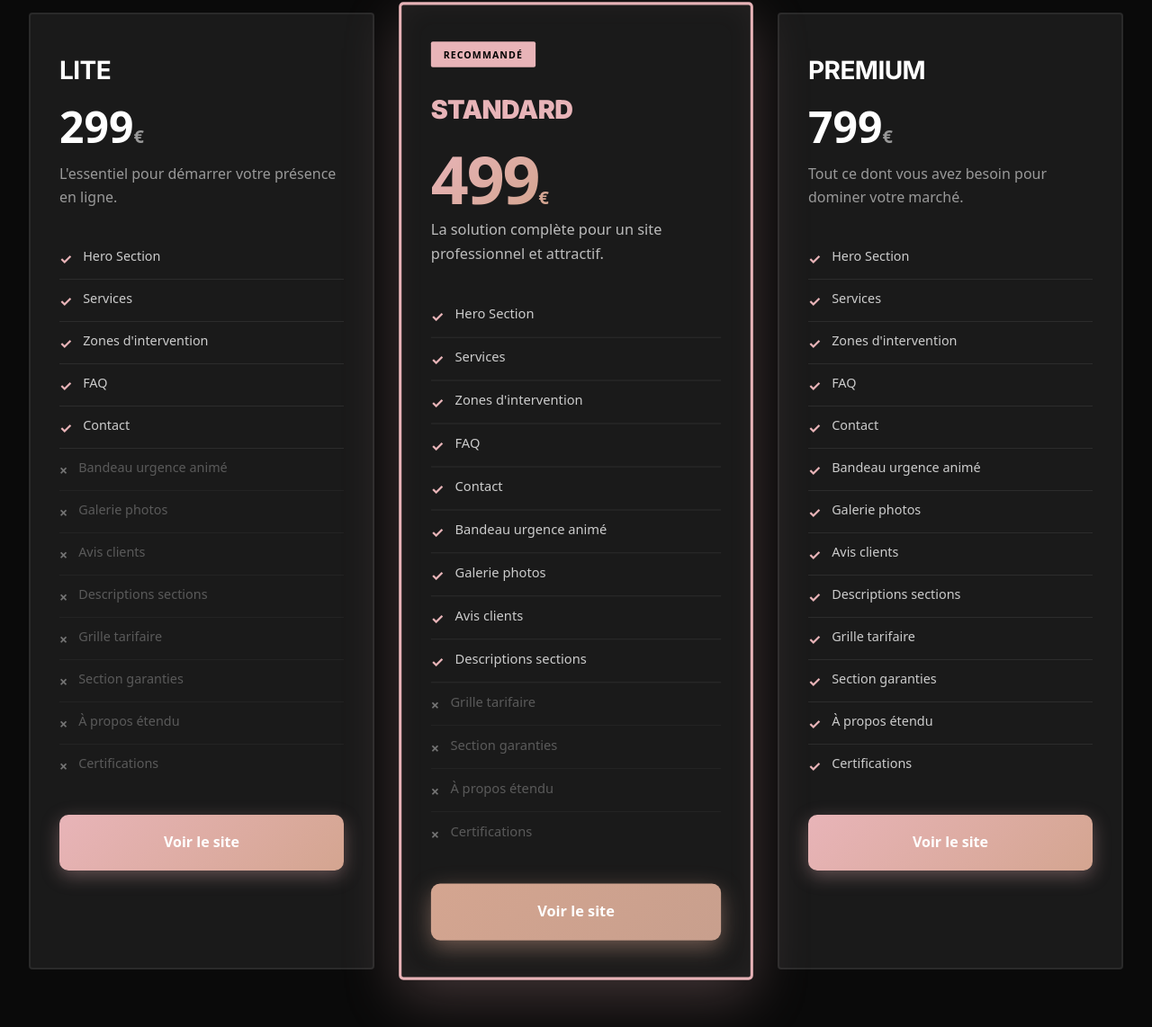
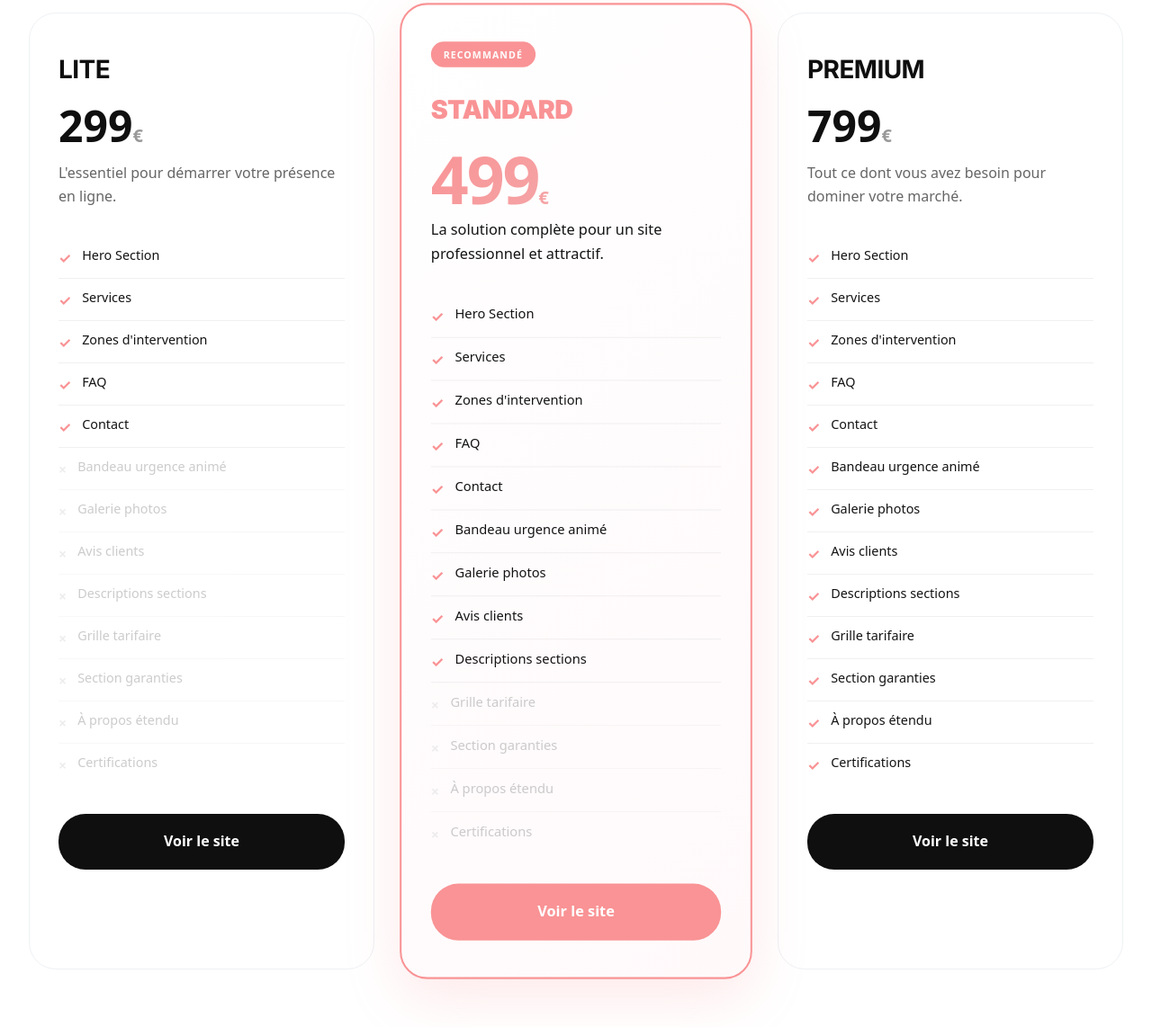
Before and after one commit to saifmiahpro/eleventy-service-starter, an Eleventy site: page src/offres.njk in a window 1280 px wide. Shown: the part 313-1455 px from the top of the page at 90% size. Built offline with nearby package versions, Linux system fonts and the light colour scheme; Eleventy itself is replaced by a stand-in of ours; files that its build step writes are made by us from their sources.

Commit message:
🎨 design: Palette de couleurs tekna.studio officielle
✨ Couleurs exactes de tekna.studio:
- Background blanc (#FFFFFF) au lieu de noir
- Navbar blanche avec backdrop-blur
- Rose pêche principal (#F99395) pour brand et accents
- Texte noir (#0F0F0F, #141414) au lieu de blanc
- Gris neutres (#666, #999, #EEF1F4)

💎 Elements adaptés:
- Border-radius 30px (arrondis comme le site)
- Cards blanches avec border #EEF1F4
- Featured card: border rose + gradient blanc→rose pâle
- Checkmarks roses (#F99395)
- Bouton noir avec hover rose
- Featured button: rose direct

🎯 Cohérence totale:
- Même palette que tekna.studio
- Même arrondis (30px)
- Même poids de fonts
- Design unifié avec site principal

✅ Identité visuelle 100% cohérente

```diff
--- a/src/offres.njk
+++ b/src/offres.njk
@@ -10,7 +10,7 @@ permalink: /offres/
 
 <style>
   body {
-    background: #0a0a0a;
+    background: #FFFFFF;
   }
 
   .offers-page {
@@ -20,9 +20,9 @@ permalink: /offres/
   }
 
   .navbar {
-    background: rgba(26,26,26,0.95);
+    background: rgba(255,255,255,0.95);
     backdrop-filter: blur(10px);
-    border-bottom: 1px solid #2a2a2a;
+    border-bottom: 1px solid #eee;
     padding: 1rem 1.5rem;
     margin-bottom: 2rem;
     position: sticky;
@@ -40,7 +40,7 @@ permalink: /offres/
   }
 
   .navbar-brand {
-    color: #E8B4B8;
+    color: #F99395;
     font-family: 'Inter', -apple-system, BlinkMacSystemFont, sans-serif;
     font-size: 1.5rem;
     font-weight: 900;
@@ -48,9 +48,9 @@ permalink: /offres/
   }
 
   .navbar-tagline {
-    color: #999;
+    color: #666;
     font-size: 0.7rem;
-    font-weight: 600;
+    font-weight: 500;
     text-transform: uppercase;
     letter-spacing: 0.05em;
     text-align: right;
@@ -68,14 +68,14 @@ permalink: /offres/
     margin-bottom: 0.75rem;
     line-height: 1.1;
     letter-spacing: -0.03em;
-    color: #FFFFFF;
+    color: #0F0F0F;
     text-transform: uppercase;
   }
 
   .hero-offers .subtitle {
     font-size: 1rem;
-    color: #999;
-    font-weight: 500;
+    color: #666;
+    font-weight: 400;
   }
 
   .offers-container {
@@ -85,56 +85,48 @@ permalink: /offres/
   }
 
   .offer-box {
-    background: #1a1a1a;
-    border: 2px solid #2a2a2a;
-    border-radius: 4px;
+    background: #FFFFFF;
+    border: 1px solid #EEF1F4;
+    border-radius: 30px;
     padding: 2.5rem 2rem;
     transition: all 0.2s ease;
   }
 
   .offer-box:hover {
-    border-color: #E8B4B8;
-    box-shadow: 0 8px 24px rgba(232,180,184,0.15);
+    border-color: #F99395;
+    box-shadow: 0 8px 24px rgba(249,147,149,0.15);
     transform: translateY(-2px);
   }
 
   .offer-box.featured {
-    border: 2px solid #E8B4B8;
-    background: #1a1a1a;
-    box-shadow:
-      0 20px 60px rgba(232,180,184,0.25),
-      0 0 0 1px #E8B4B8,
-      inset 0 0 30px rgba(232,180,184,0.05);
+    border: 2px solid #F99395;
+    background: linear-gradient(135deg, #FFFFFF 0%, #FFF9FA 100%);
+    box-shadow: 0 20px 60px rgba(249,147,149,0.2);
     transform: scale(1.02);
   }
 
   .offer-box.featured:hover {
     transform: scale(1.02) translateY(-2px);
-    box-shadow:
-      0 30px 80px rgba(232,180,184,0.35),
-      0 0 0 1px #E8B4B8,
-      inset 0 0 40px rgba(232,180,184,0.08);
+    box-shadow: 0 30px 80px rgba(249,147,149,0.3);
   }
 
   .offer-badge {
-    background: #2a2a2a;
-    color: #E8B4B8;
+    background: #EEF1F4;
+    color: #0F0F0F;
     padding: 0.35rem 0.85rem;
-    border-radius: 2px;
+    border-radius: 20px;
     font-size: 0.65rem;
-    font-weight: 700;
+    font-weight: 600;
     text-transform: uppercase;
     letter-spacing: 0.1em;
     display: inline-block;
     margin-bottom: 1.5rem;
-    border: 1px solid #E8B4B8;
   }
 
   .offer-box.featured .offer-badge {
-    background: #E8B4B8;
-    color: #000;
-    font-weight: 800;
-    border: none;
+    background: #F99395;
+    color: #FFFFFF;
+    font-weight: 700;
   }
 
   .offer-title {
@@ -142,7 +134,7 @@ permalink: /offres/
     font-size: 1.75rem;
     font-weight: 700;
     margin-bottom: 1rem;
-    color: #FFFFFF;
+    color: #0F0F0F;
     text-transform: uppercase;
     letter-spacing: -0.02em;
   }
@@ -152,17 +144,17 @@ permalink: /offres/
     font-weight: 800;
     margin-bottom: 1rem;
     line-height: 1;
-    color: #FFFFFF;
+    color: #0F0F0F;
   }
 
   .offer-box.featured .offer-title {
-    color: #E8B4B8;
+    color: #F99395;
     font-weight: 800;
   }
 
   .offer-box.featured .offer-price {
     font-size: 4.5rem;
-    background: linear-gradient(135deg, #E8B4B8 0%, #D4A590 50%, #E8B4B8 100%);
+    background: linear-gradient(135deg, #F99395 0%, #F5A4A6 50%, #F99395 100%);
     -webkit-background-clip: text;
     -webkit-text-fill-color: transparent;
     background-clip: text;
@@ -172,7 +164,7 @@ permalink: /offres/
   }
 
   .offer-box.featured .offer-price-period {
-    color: #E8B4B8;
+    color: #F99395;
     font-weight: 600;
   }
 
@@ -183,14 +175,14 @@ permalink: /offres/
   }
 
   .offer-desc {
-    color: #999;
+    color: #666;
     margin-bottom: 2rem;
     line-height: 1.6;
   }
 
   .offer-box.featured .offer-desc {
-    color: #bbb;
-    font-weight: 500;
+    color: #141414;
+    font-weight: 400;
   }
 
   .offer-features {
@@ -204,9 +196,9 @@ permalink: /offres/
     align-items: flex-start;
     gap: 0.75rem;
     font-size: 0.9rem;
-    color: #CCCCCC;
+    color: #141414;
     line-height: 1.5;
-    border-bottom: 1px solid rgba(255,255,255,0.08);
+    border-bottom: 1px solid rgba(0,0,0,0.06);
   }
 
   .offer-features li:last-child {
@@ -215,7 +207,7 @@ permalink: /offres/
 
   .offer-features li::before {
     content: '✓';
-    color: #E8B4B8;
+    color: #F99395;
     font-size: 1rem;
     font-weight: 700;
     flex-shrink: 0;
@@ -229,61 +221,39 @@ permalink: /offres/
 
   .offer-features li.disabled::before {
     content: '×';
-    color: #ccc;
+    color: #ddd;
   }
 
   .offer-cta {
     display: block;
     width: 100%;
-    background: linear-gradient(135deg, #E8B4B8 0%, #D4A590 100%);
+    background: #0F0F0F;
     color: white;
     text-align: center;
     padding: 1.125rem 2rem;
-    border-radius: 10px;
+    border-radius: 30px;
     text-decoration: none;
-    font-weight: 700;
+    font-weight: 600;
     font-size: 1rem;
-    transition: all 0.3s cubic-bezier(0.4, 0, 0.2, 1);
-    box-shadow: 0 6px 20px rgba(232,180,184,0.35);
+    transition: all 0.2s ease;
     border: none;
-    position: relative;
-    overflow: hidden;
-  }
-
-  .offer-cta::before {
-    content: '';
-    position: absolute;
-    top: 50%;
-    left: 50%;
-    width: 0;
-    height: 0;
-    border-radius: 50%;
-    background: rgba(255,255,255,0.3);
-    transform: translate(-50%, -50%);
-    transition: width 0.5s, height 0.5s;
-  }
-
-  .offer-cta:hover::before {
-    width: 300px;
-    height: 300px;
   }
 
   .offer-cta:hover {
-    background: linear-gradient(135deg, #D4A590 0%, #C89F8D 100%);
-    transform: translateY(-3px) scale(1.02);
-    box-shadow: 0 10px 30px rgba(232,180,184,0.5);
+    background: #F99395;
+    transform: translateY(-2px);
+    box-shadow: 0 8px 20px rgba(249,147,149,0.3);
   }
 
   .offer-box.featured .offer-cta {
-    background: linear-gradient(135deg, #D4A590 0%, #C89F8D 100%);
-    box-shadow: 0 8px 25px rgba(212,165,144,0.45);
-    font-weight: 800;
+    background: #F99395;
+    font-weight: 700;
   }
 
   .offer-box.featured .offer-cta:hover {
-    background: linear-gradient(135deg, #C89F8D 0%, #B8956A 100%);
-    transform: translateY(-3px) scale(1.02);
-    box-shadow: 0 12px 35px rgba(212,165,144,0.6);
+    background: #F5A4A6;
+    transform: translateY(-2px);
+    box-shadow: 0 10px 25px rgba(249,147,149,0.4);
   }
 
   @media (min-width: 768px) {
```
